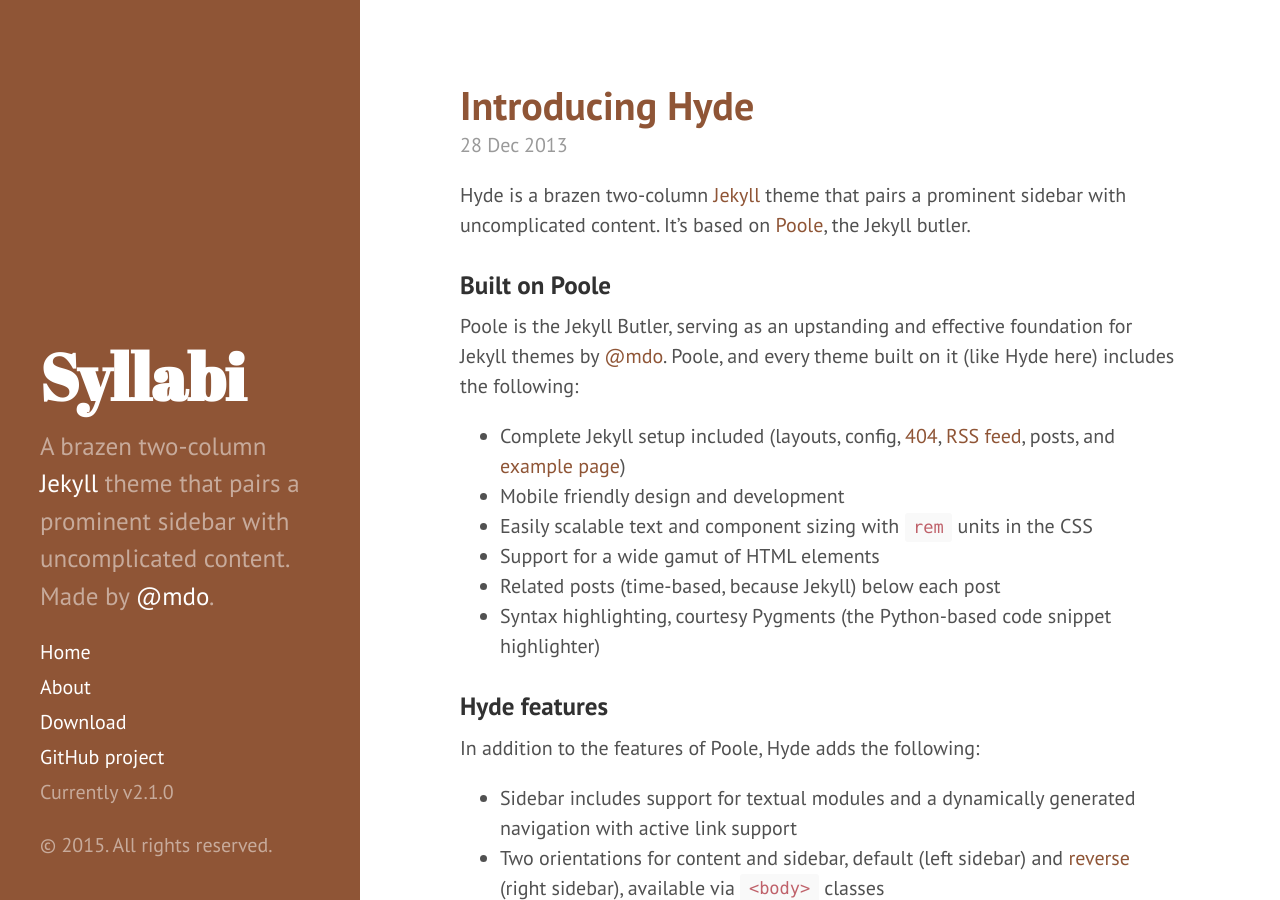
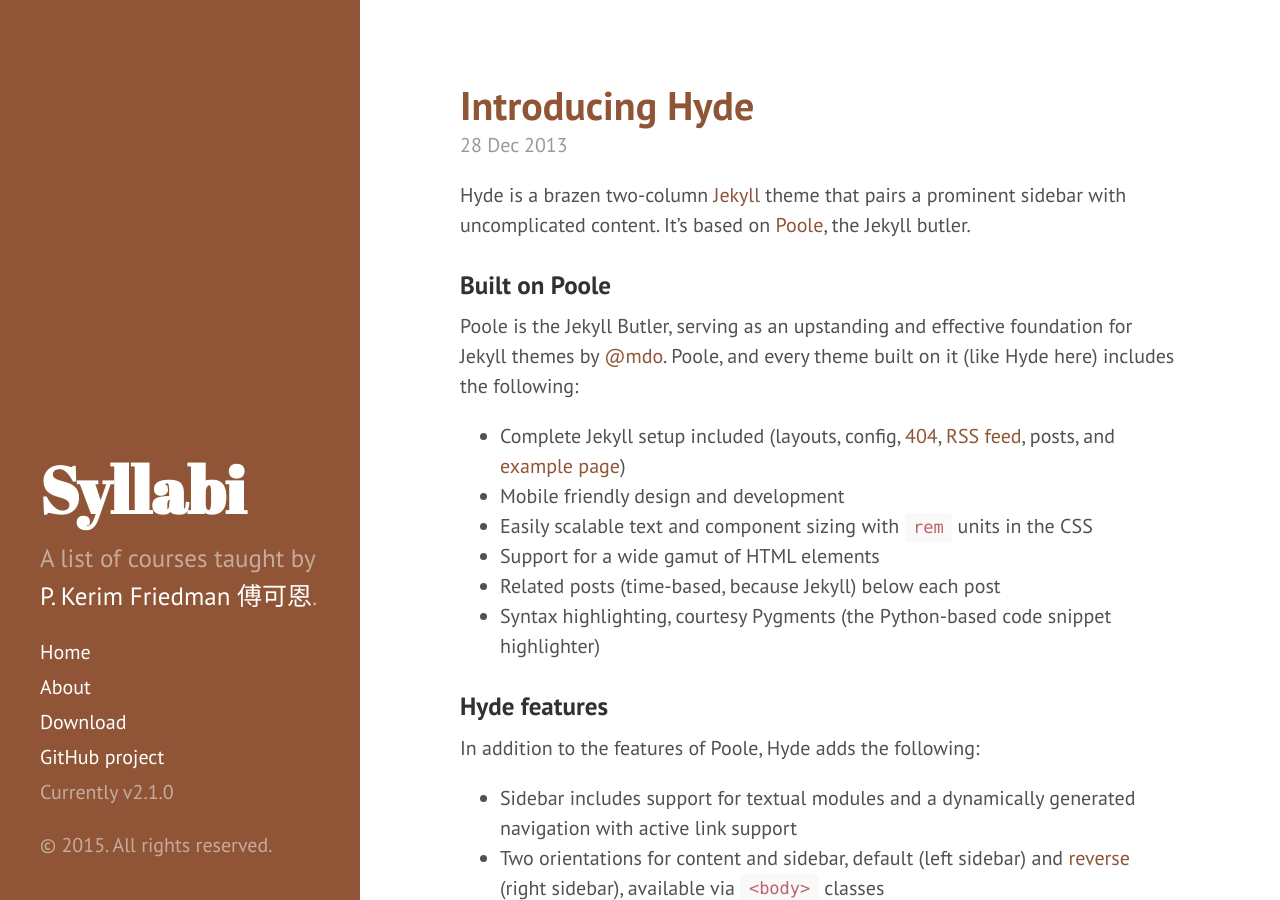
Before and after one commit to kerim/syllabi, a Jekyll site: the page built from index.html, in a window 1280 px wide and 900 px high. Built offline with Jekyll 4.4.1, drawn with Linux system fonts in a browser that asks for light colours; Markdown is read by kramdown in place of the engine named in the settings; the list of posts is cut into pages by our own code.

Commit message:
update description

```diff
--- a/_config.yml
+++ b/_config.yml
@@ -9,7 +9,7 @@
 # Setup
 title:            Syllabi
 tagline:          'Courses taught by P. Kerim Friedman'
-description:      'A brazen two-column <a href="http://jekyllrb.com" target="_blank">Jekyll</a> theme that pairs a prominent sidebar with uncomplicated content. Made by <a href="https://twitter.com/mdo" target="_blank">@mdo</a>.'
+description:      'A list of courses taught by <a href="https://kerim.oxus.net">P. Kerim Friedman 傅可恩</a>.'
 url:              http://kerim.oxus.net/
 baseurl:          /syllabi/
 
```
